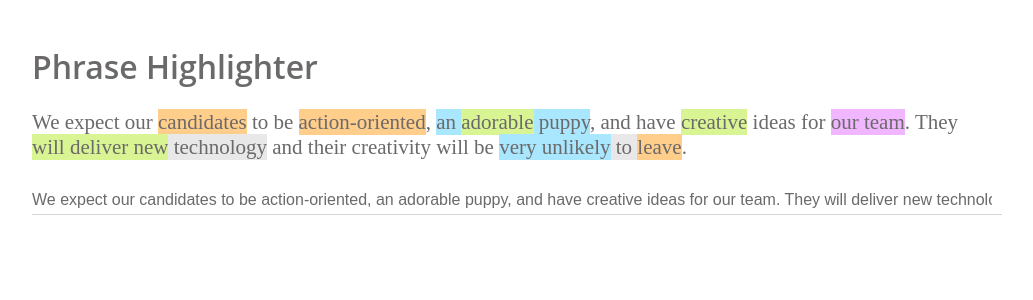
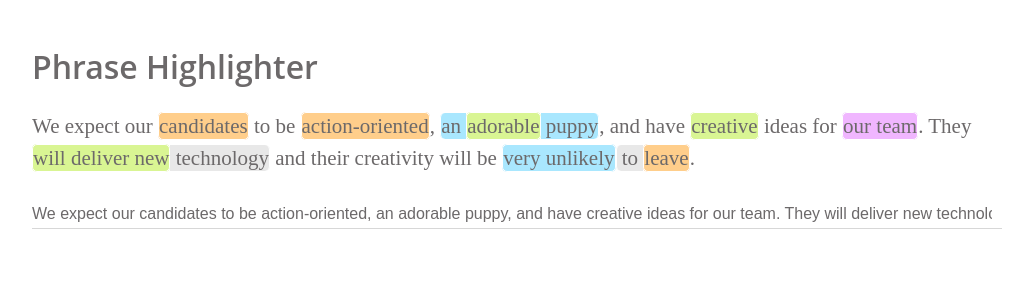
Before and after one commit to BrandiBalentine/highlighter-app, a React (Create React App) app: page / in a window 1280 px wide. Shown: the top 300 px of the page, without its empty margins (128-1161 px from the left). Built offline with nearby package versions, Linux system fonts and the light colour scheme; what webfontloader would draw is missing.

Commit message:
checkpoint

```diff
--- a/src/App.js
+++ b/src/App.js
@@ -1,4 +1,5 @@
 import React, { Component } from 'react';
+import Phrase from './components/Phrase';
 import './App.scss';
 import { defaultString, rules } from './constants';
 
@@ -7,41 +8,40 @@ class App extends Component {
   constructor(props) {
     super(props);
     this.state = { text: defaultString,
-                   highlightedText: [],
-                   rules: rules };
+                   rules: rules,
+                   highlights: [],
+                   phrases: [] };
     this.handleChange = this.handleChange.bind(this);
   }
 
   componentDidMount() {
-    this.setHighlightedText(this.createHighlights(this.state.rules));
+    this.phrasesFromHighlights(this.createHighlights(this.state.rules));
   }
 
   handleChange(e) {
     this.setState({
       text: e.target.value
     }, () => {
-      this.setHighlightedText(this.createHighlights(this.state.rules));
+      this.phrasesFromHighlights(this.createHighlights(this.state.rules));
     })
   }
 
-  setHighlightedText(highlights) {
-    this.setState({ highlightedText: this.stringFragmentsFromHighlights(highlights) });
-  }
-
-  stringFragmentsFromHighlights(highlights) {
-    return this.createStringFragments(this.mergeHighlights(this.sortByStartOffset(highlights)));
+  phrasesFromHighlights(highlights) {
+    this.createPhrases(this.mergeHighlights(this.sortByStartOffset(highlights)));
   }
 
   sortByStartOffset(data) {
     return data.sort((a, b) => { return a.startOffset - b.startOffset });
   }
 
-  newHighlight(startOffset, endOffset, highlight) {
+  newHighlight(startOffset, endOffset, highlight, curved) {
     return {
+      id: this.uniqueKey(),
       startOffset: startOffset,
       endOffset: endOffset,
       color: highlight.color,
-      priority: highlight.priority
+      priority: highlight.priority,
+      curved: curved
     };
   }
 
@@ -51,25 +51,35 @@ class App extends Component {
       rule.phrases.forEach(phrase => {
         let phrase_location = this.state.text.search(phrase);
         if (phrase_location > -1) {
-          highlights.push(this.newHighlight(phrase_location, phrase_location + phrase.length, {color: rule.color, priority: rule.priority}));
+          highlights.push(this.newHighlight(phrase_location, phrase_location + phrase.length, {color: rule.color, priority: rule.priority}, "both"));
         }
       });
     });
+    this.setState({ highlights: highlights });
     return highlights;
   }
 
-  createStringFragments(highlights) {
+  createPhrases(highlights) {
     let results = [];
     let iterator = 0;
     highlights.forEach((highlight, index) => {
       if (iterator < highlight.startOffset) {
-        results.push(React.createElement("span", {key: index, className: "phrase"}, this.state.text.slice(iterator, highlight.startOffset)));
+        results.push(<Phrase text={this.state.text.slice(iterator, highlight.startOffset)}
+                             key={this.uniqueKey()} />);
       }
-      results.push(React.createElement("span", {style: { "backgroundColor": highlight.color}, className: "phrase", key: index + "-color"}, this.state.text.slice(highlight.startOffset, highlight.endOffset)));
+      results.push(<Phrase text={this.state.text.slice(highlight.startOffset, highlight.endOffset)}
+                           color={highlight.color}
+                           curved={highlight.curved}
+                           key={this.uniqueKey()} />);
       iterator = highlight.endOffset;
     });
-    results.push(React.createElement("span", {key: iterator + "-iterator", className: "phrase"}, this.state.text.slice(iterator, this.state.text.length)));
-    return results;
+    results.push(<Phrase text={this.state.text.slice(iterator, this.state.text.length)}
+                         key={this.uniqueKey()} />);
+    this.setState({ phrases: results });
+  }
+
+  uniqueKey() {
+    return (Date.now() + Math.random()) * 10000;
   }
 
   mergeHighlights(highlights) {
@@ -103,12 +113,12 @@ class App extends Component {
         if (currentHasPriority) {
           tempHighlights.push(current);
           if (current.endOffset < existing.endOffset) {
-            tempHighlights.push(this.newHighlight(current.endOffset, existing.endOffset, existing));
+            tempHighlights.push(this.newHighlight(current.endOffset, existing.endOffset, existing, "right"));
           }
         } else {
           if (current.endOffset > existing.endOffset) {
             tempHighlights.push(existing);
-            tempHighlights.push(this.newHighlight(existing.endOffset, current.endOffset, current));
+            tempHighlights.push(this.newHighlight(existing.endOffset, current.endOffset, current, "both"));
           }
         }
         highlights.splice(i - 1, 2, ...tempHighlights);
@@ -117,12 +127,12 @@ class App extends Component {
 
       if (currentEndsAfter) {
         if (currentHasPriority) {
-          tempHighlights.push(this.newHighlight(existing.startOffset, current.startOffset, existing));
-          tempHighlights.push(this.newHighlight(current.startOffset, existing.endOffset, current));
-          tempHighlights.push(this.newHighlight(existing.endOffset, current.endOffset, current));
+          tempHighlights.push(this.newHighlight(existing.startOffset, current.startOffset, existing, "left"));
+          tempHighlights.push(this.newHighlight(current.startOffset, existing.endOffset, current, "both"));
+          tempHighlights.push(this.newHighlight(existing.endOffset, current.endOffset, current, "both"));
         } else {
           tempHighlights.push(existing);
-          tempHighlights.push(this.newHighlight(existing.endOffset, current.endOffset, current));
+          tempHighlights.push(this.newHighlight(existing.endOffset, current.endOffset, current, "right"));
         }
         highlights.splice(i - 1, 2, ...tempHighlights);
         return this.mergeHighlights(this.sortByStartOffset(highlights));
@@ -130,9 +140,9 @@ class App extends Component {
 
       if (currentEndsBefore) {
         if (currentHasPriority) {
-          tempHighlights.push(this.newHighlight(existing.startOffset, current.startOffset, existing));
+          tempHighlights.push(this.newHighlight(existing.startOffset, current.startOffset, existing, "left"));
           tempHighlights.push(current);
-          tempHighlights.push(this.newHighlight(current.endOffset, existing.endOffset, existing));
+          tempHighlights.push(this.newHighlight(current.endOffset, existing.endOffset, existing, "right"));
           highlights.splice(i - 1, 2, ...tempHighlights);
           return this.mergeHighlights(this.sortByStartOffset(highlights));
         } else {
@@ -143,8 +153,8 @@ class App extends Component {
 
       if (currentEndsSame) {
         if (currentHasPriority) {
-          tempHighlights.push(this.newHighlight(existing.startOffset, current.startOffset, existing));
-          tempHighlights.push(this.newHighlight(current.startOffset, current.endOffset, current));
+          tempHighlights.push(this.newHighlight(existing.startOffset, current.startOffset, existing, "left"));
+          tempHighlights.push(this.newHighlight(current.startOffset, current.endOffset, current, "both"));
           highlights.splice(i - 1, 2, ...tempHighlights);
           return this.mergeHighlights(this.sortByStartOffset(highlights));
         } else {
@@ -160,7 +170,7 @@ class App extends Component {
     return (
       <div className="app">
         <h1>Phrase Highlighter</h1>
-          <p className="container-phrase">{this.state.highlightedText}</p>
+        <p className="container-phrase">{this.state.phrases}</p>
         <input
           value={this.state.text}
           onChange={this.handleChange}
--- a/src/App.scss
+++ b/src/App.scss
@@ -10,12 +10,86 @@ main {
 }
 
 .container-phrase {
+  line-height: 2rem; // 32px
   min-height: 27px;
 }
 
 .phrase {
   padding: 1px 0;
+
+  &--left {
+    border-left: solid 1px $white;
+    border-top-left-radius: 5px;
+    border-bottom-left-radius: 5px;
+  }
+
+  &--right {
+    border-right: solid 1px $white;
+    border-top-right-radius: 5px;
+    border-bottom-right-radius: 5px;
+  }
+
+  &--both {
+    border: solid 1px $white;
+    border-radius: 5px;
+  }
+
+  &-color {
+
+    cursor: pointer;
+
+    &--orange {
+      background-color: $orange;
+
+      &:hover {
+        background-color: $orange-hover;
+        color: $white;
+      }
+    }
+
+    &--green {
+      background-color: $green;
+
+      &:hover {
+        background-color: $green-hover;
+        color: $white;
+      }
+    }
+
+    &--blue {
+      background-color: $blue;
+
+      &:hover {
+        background-color: $blue-hover;
+        color: $white;
+      }
+    }
+
+    &--purple {
+      background-color: $purple;
+
+      &:hover {
+        background-color: $purple-hover;
+        color: $white;
+      }
+    }
+
+    &--grey {
+      background-color: $grey;
+
+      &:hover {
+        background-color: $grey-hover;
+        color: $white;
+      }
+    }
+
+    &--transparent {
+      background-color: transparent;
+    }
+  }
 }
+
+
 
 input {
   padding: 10px 10px 5px 0!important;
--- /dev/null
+++ b/src/components/Phrase.js
@@ -0,0 +1,42 @@
+import React, { Component } from 'react';
+
+class Phrase extends Component {
+  constructor(props) {
+    super(props);
+    this.state = { text: props.text,
+                   color: props.color,
+                   curved: props.curved
+                 };
+  }
+
+  handleMouseEnter = (e) => {
+    console.log("I'm entering a phrase");
+  }
+
+  handleMouseLeave = (e) => {
+    console.log("I'm leaving a phrase");
+  }
+
+  getClassNames = () => {
+    let classNames = "";
+    if (this.props.color) {
+      classNames += ` phrase-color phrase-color--${this.props.color}`;
+    }
+    if (this.props.curved) {
+      classNames += ` phrase--${this.props.curved}`;
+    }
+    return classNames;
+  }
+
+  render() {
+    return (
+      <span className={"phrase" + this.getClassNames()}
+            onMouseEnter={this.handleMouseEnter.bind(this)}
+            onMouseLeave={this.handleMouseLeave.bind(this)}>
+        {this.state.text}
+      </span>
+    );
+  }
+}
+
+export default Phrase;
--- a/src/constants.js
+++ b/src/constants.js
@@ -1,34 +1,28 @@
-const green = '#d9f593';
-const blue = '#a9e7fe';
-const orange = '#ffce8b';
-const purple = '#f0b6ff';
-const grey = '#e8e8e8';
-
 export const defaultString = 'We expect our candidates to be action-oriented, an adorable puppy, and have creative ideas for our team. They will deliver new technology and their creativity will be very unlikely to leave.';
 export const rules = [
   {
     priority: 1,
-    color: orange,
+    color: "orange",
     phrases: ["action-oriented", "alarming", "candidates", "leave", "do not want"]
   },
   {
     priority: 2,
-    color: green,
+    color: "green",
     phrases: ["adorable", "creative", "love", "will deliver new"]
   },
   {
     priority: 3,
-    color: blue,
+    color: "blue",
     phrases: ["an adorable puppy", "aggressive", "arm", "very unlikely"]
   },
   {
     priority: 4,
-    color: purple,
+    color: "purple",
     phrases: ["do not cross", "log file", "our team", "radio"]
   },
   {
     priority: 5,
-    color: grey,
+    color: "grey",
     phrases: ["very unlikely to leave", "new technology"]
   }
 ]
--- a/src/styles/_variables.scss
+++ b/src/styles/_variables.scss
@@ -6,3 +6,20 @@ $heading-font-family: 'Open Sans', sans-serif;
 // Colors
 $font-color: #6c696a;
 $border-color: #aeaeae;
+
+$green: #d9f593;
+$green-hover: #97c728;
+
+$blue: #a9e7fe;
+$blue-hover: #a9e7fe;
+
+$orange: #ffce8b;
+$orange-hover: #fa8926;
+
+$purple: #f0b6ff;
+$purple-hover: #b159c7;
+
+$grey: #e8e8e8;
+$grey-hover: #a6a6a6;
+
+$white: #fff;
```
Also changed, not shown: src/index.js (line endings or trailing spaces). Lines whose indentation alone changed are shown as unchanged.
